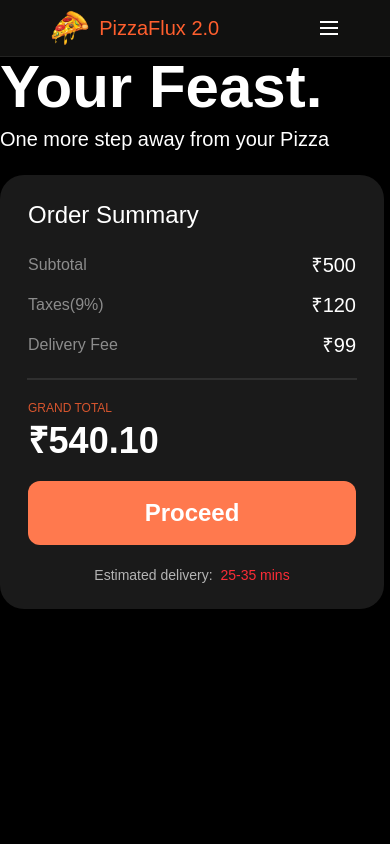
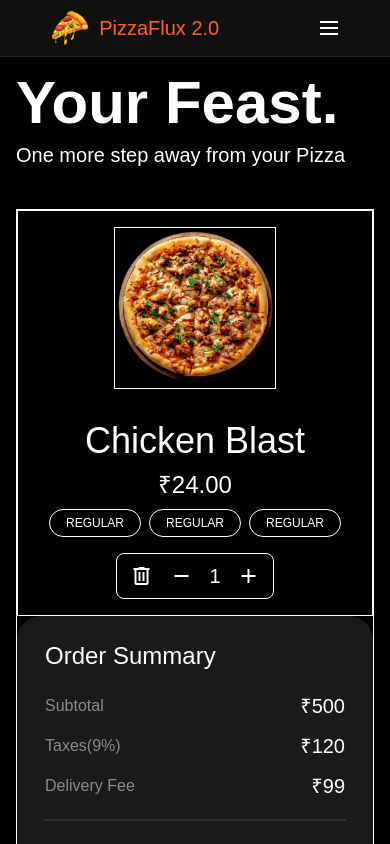
Before and after one commit to preetpalsinghkanda/Pizza-Flux-2.0, a React (Vite) app: page /cart in a window 390 px wide. Shown: the top 844 px of the page. Built offline with nearby package versions, Linux system fonts and the light colour scheme; a web font is replaced by a local one.

Commit message:
added FinalCart page with responsiveness

```diff
--- a/src/Components/FinalCart.jsx
+++ b/src/Components/FinalCart.jsx
@@ -1,19 +1,62 @@
 import React from "react";
+import chickenPizza from "/chicken.png";
 
 const FinalCart = () => {
   return (
-    <div className=" m-auto max-w-6xl final-cart">
+    <div className=" m-auto max-w-6xl final-cart my-4 px-4 ">
       <div className="flex flex-col gap-2">
         <h3 className="text-white text-6xl font-bold">Your Feast. </h3>
         <p className="text-white text-xl">One more step away from your Pizza</p>
       </div>
 
-      <div>
+      <div className="lg:flex items-start border border-white justify-center gap-8 my-10 flex-col sm:flex-col  lg:flex-row md:flex-col md:justify-end">
         {/* cart left  */}
-        <div className="border "></div>
+
+        <div className="flex flex-1 flex-col gap-5 ">
+          <div className="border gap-4 text-white flex items-center justify-between px-6 py-4  flex-col lg:flex-row md:flex-row">
+            <div className="flex gap-8 flex-col items-center lg:flex-row md:flex-row">
+              <div className=" border border-white ">
+                <img src={chickenPizza} alt="" className="h-40 w-max " />
+              </div>
+
+              <div className="flex items-center justify-between text-center">
+                <div className="flex  flex-col gap-2">
+                  <h3 className="text-4xl">Chicken Blast</h3>
+                  <span className="text-2xl ">
+                    ₹<span>24.00</span>
+                  </span>
+                  <div className="flex  items-center justify-center flex-row gap-2">
+                    <span className="px-4 py-1 rounded-2xl border border-white text-[12px]">
+                      REGULAR
+                    </span>
+                    <span className="px-4 py-1 rounded-2xl border border-white text-[12px]">
+                      REGULAR
+                    </span>
+                    <span className="px-4 py-1 rounded-2xl border border-white text-[12px]">
+                      REGULAR
+                    </span>
+                  </div>
+                </div>
+              </div>
+            </div>
+
+            <div className="flex border justify-center items-center gap-4 px-3 py-2 rounded-lg">
+              <span class="material-symbols-outlined cursor-pointer">
+                delete
+              </span>
+              <button className="border-0 flex items-center cursor-pointer">
+                <span class="material-symbols-outlined ">remove</span>
+              </button>
+              <span className="text-xl">1</span>
+              <button className="flex items-center cursor-pointer">
+                <span class="material-symbols-outlined">add</span>
+              </button>
+            </div>
+          </div>
+        </div>
 
         {/* cart right  */}
-        <div className="bg-[#1a1a1a] text-white py-6 mt-5 px-7 rounded-3xl max-w-sm">
+        <div className="bg-[#1a1a1a] text-white py-6  lg:min-w-sm sm:min-w-sm md:min-w-sm  min-w-full px-7 rounded-3xl sm:self-end self-end md:self-end">
           <h5 className="text-2xl">Order Summary</h5>
           <div className="flex flex-col mt-5 gap-3">
             <div className="flex justify-between items-center">
@@ -36,7 +79,9 @@ const FinalCart = () => {
           <hr className="border-0 outline-1 my-5 outline-[#ffffff17]" />
 
           <div className="flex flex-col gap-1">
-            <h6 className="text-[12px] text-[#d7552e] font-medium">GRAND TOTAL</h6>
+            <h6 className="text-[12px] text-[#d7552e] font-medium">
+              GRAND TOTAL
+            </h6>
             <span className="text-4xl font-bold">
               ₹<span>540.10</span>
             </span>
@@ -45,9 +90,10 @@ const FinalCart = () => {
           <button className=" text-white font-extrabold my-5 rounded-xl w-full py-4 text-2xl bg-[#ff794e]">
             Proceed
           </button>
-         <div className="flex justify-center text-center text-sm text-[#ffffffac]">
-  Estimated delivery: &nbsp;<span className="text-red-500"> 25-35 mins</span>
-</div>
+          <div className="flex justify-center text-center text-sm text-[#ffffffac]">
+            Estimated delivery: &nbsp;
+            <span className="text-red-500"> 25-35 mins</span>
+          </div>
         </div>
       </div>
     </div>
```
